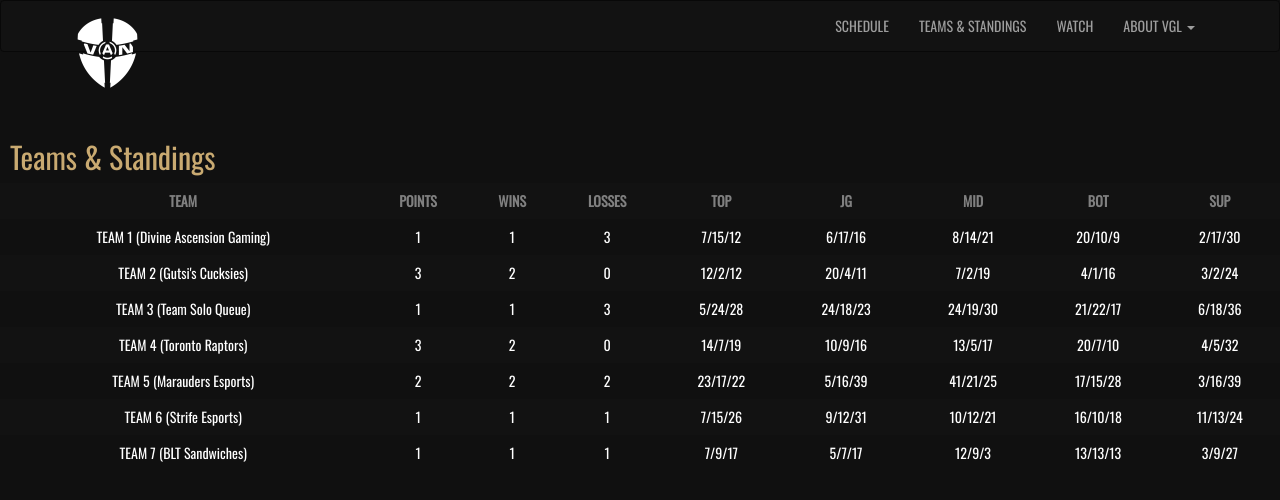
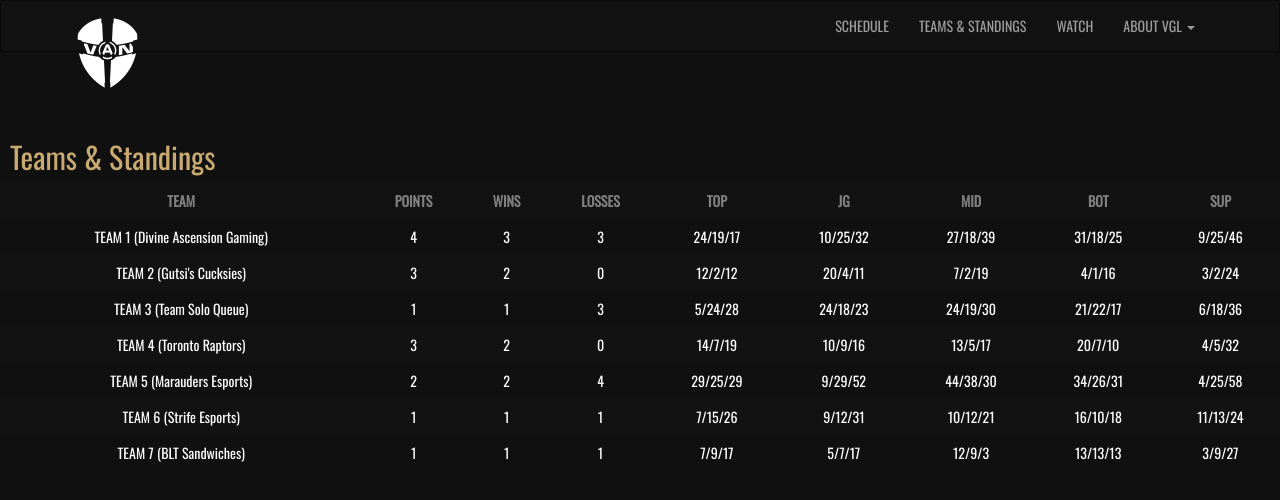
Before and after one commit to dawong8/vangamingleague, a React (Create React App) app: page /teams in a window 1280 px wide. Shown: the top 500 px of the page. Built offline with nearby package versions, Linux system fonts and the light colour scheme.

Commit message:
Update teams.js

```diff
--- a/src/teams.js
+++ b/src/teams.js
@@ -25,14 +25,14 @@ class Teams extends Component {
 			  </tr>
 			  <tr>
 			    <td>TEAM 1 (Divine Ascension Gaming)</td>
-			    <td> 1 </td>
-			    <td> 1</td>
+			    <td> 4 </td>
 			    <td> 3</td>
-			    <td> 7/15/12</td>
-			    <td> 6/17/16</td>
-			    <td> 8/14/21</td>
-			    <td> 20/10/9</td>
-			    <td> 2/17/30</td>
+			    <td> 3</td>
+			    <td> 24/19/17</td>
+			    <td> 10/25/32</td>
+			    <td> 27/18/39</td>
+			    <td> 31/18/25</td>
+			    <td> 9/25/46</td>
 
 			  </tr>
 			  <tr>
@@ -79,12 +79,12 @@ class Teams extends Component {
 			    <td> 2 </td>
 
 			    <td> 2</td>
-			    <td> 2</td>
-			    <td> 23/17/22</td>
-			    <td> 5/16/39</td>
-			    <td> 41/21/25</td>
-			    <td> 17/15/28</td>
-			    <td> 3/16/39</td>
+			    <td> 4</td>
+			    <td> 29/25/29</td>
+			    <td> 9/29/52</td>
+			    <td> 44/38/30</td>
+			    <td> 34/26/31</td>
+			    <td> 4/25/58</td>
 
 			  </tr>
 			  <tr>
```
